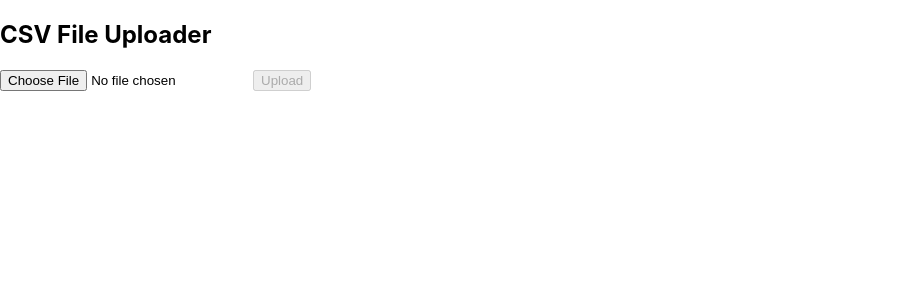
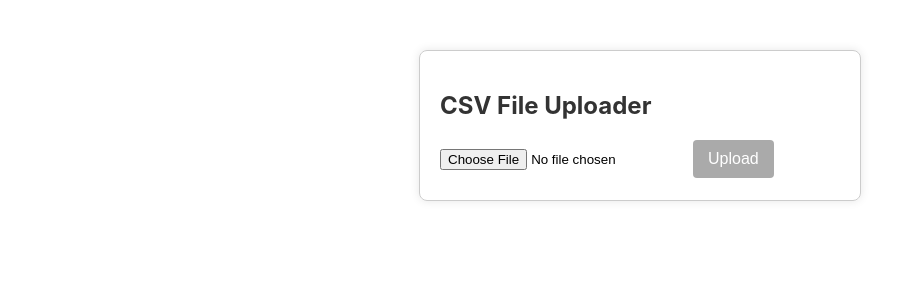
Before and after one commit to parthpetkar/MTO_Electron_App, a React app: page / in a window 1280 px wide. Shown: the top 300 px of the page, without its empty margins (0-924 px from the left). Built offline with nearby package versions, Linux system fonts and the light colour scheme.

Commit message:
Styling Done

```diff
--- a/main.js
+++ b/main.js
@@ -23,7 +23,7 @@ const createWindow = () => {
   mainWindow.loadFile(path.join(__dirname,'index.html'));
 
   // Open the DevTools.
-  mainWindow.webContents.openDevTools();
+  // mainWindow.webContents.openDevTools();
 };
 
 // This method will be called when Electron has finished
--- a/package.json
+++ b/package.json
@@ -21,7 +21,8 @@
   "dependencies": {
     "electron-squirrel-startup": "^1.0.0",
     "react": "^18.2.0",
-    "react-dom": "^18.2.0"
+    "react-dom": "^18.2.0",
+    "styled-components": "^6.1.1"
   },
   "devDependencies": {
     "@babel/core": "^7.23.5",
--- a/src/Components/csv.js
+++ b/src/Components/CSV/csv.js
@@ -1,5 +1,44 @@
 import React from 'react';
+import styled from 'styled-components';
 
+// Create styled components
+const Container = styled.div`
+    max-width: 400px;
+    margin: 50px auto;
+    padding: 20px;
+    border: 1px solid #ccc;
+    border-radius: 8px;
+    box-shadow: 0 0 10px rgba(0, 0, 0, 0.1);
+`;
+
+const Title = styled.h2`
+    color: #333;
+`;
+
+const FileInput = styled.input`
+    margin-bottom: 10px;
+`;
+
+const UploadButton = styled.button`
+    background-color: ${props => (props.disabled ? '#aaaaaa' : '#4caf50')};
+    color: white;
+    padding: 10px 15px;
+    border: none;
+    border-radius: 4px;
+    cursor: ${props => (props.disabled ? 'not-allowed' : 'pointer')};
+    font-size: 16px;
+`;
+
+const Message = styled.p`
+    margin-top: 10px;
+    color: #333;
+`;
+
+const DownloadButton = styled.button`
+    background-color: #3498db;
+`;
+
+// Component
 const XlsxFileUploader = () => {
     const [downloadLink, setDownloadLink] = React.useState('');
     const [uploadMessage, setUploadMessage] = React.useState('');
@@ -12,7 +51,6 @@ const XlsxFileUploader = () => {
 
     const handleUploadClick = () => {
         if (selectedFile) {
-            // Send the file to the backend
             setIsUploading(true);
             sendFileToBackend(selectedFile);
         }
@@ -47,22 +85,22 @@ const XlsxFileUploader = () => {
     };
 
     return (
-        <div>
-            <h2>CSV File Uploader</h2>
-            <input type="file" onChange={handleFileChange} />
-            <button onClick={handleUploadClick} disabled={isUploading || !selectedFile}>
+        <Container>
+            <Title>CSV File Uploader</Title>
+            <FileInput type="file" onChange={handleFileChange} />
+            <UploadButton onClick={handleUploadClick} disabled={isUploading || !selectedFile}>
                 Upload
-            </button>
-            {isUploading && <p>Uploading...</p>}
-            {uploadMessage && <p>{uploadMessage}</p>}
+            </UploadButton>
+            {isUploading && <Message>Uploading...</Message>}
+            {uploadMessage && <Message>{uploadMessage}</Message>}
             {downloadLink && (
                 <div>
                     <a href={downloadLink} download="downloaded_file.xlsx">
-                        <button>Download XLSX</button>
+                        <DownloadButton>Download XLSX</DownloadButton>
                     </a>
                 </div>
             )}
-        </div>
+        </Container>
     );
 };
 
--- a/src/js/App.js
+++ b/src/js/App.js
@@ -1,5 +1,5 @@
 import React from 'react'
-import XlsxFileUploader from '../Components/csv'
+import XlsxFileUploader from '../Components/CSV/csv'
 export default function App(){
   return (
     <XlsxFileUploader />
```
Also changed, not shown: src/Components/CSV/csv.css (added, +53 -0 lines), 3 other files (tests, documents, lock files or other folders).
